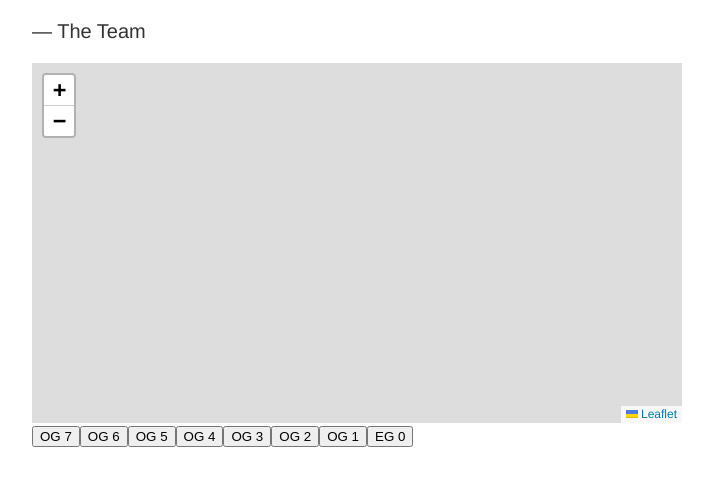
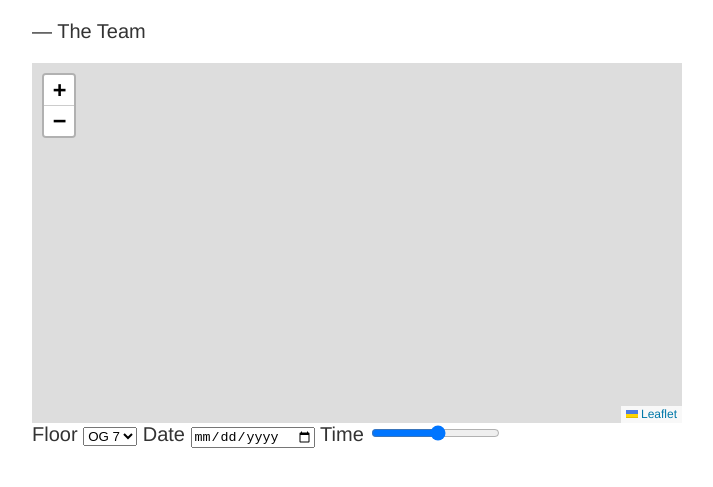
Before and after one commit to iSma/hacking-utopia-2017, a plain HTML site: page www/index.html in a window 1280 px wide. Shown: the part 279-766 px from the top of the page, without its empty margins (283-996 px from the left). Drawn offline with nearby package versions, Linux system fonts and the light colour scheme.

Commit message:
Add polygons

```diff
--- a/www/index.html
+++ b/www/index.html
@@ -22,6 +22,12 @@
         <p>&mdash; The Team</p>
     </div>
     <div id="mymap"></div>
-    <div id="floors"></div>
+    <label for="floorSel">Floor</label>
+    <select id="floorSel" onchange="myFunction()">
+    </select>
+    <label for="dateInput">Date</label>
+    <input id="dateInput" type="date">
+    <label for="timeInput">Time</label>
+    <input id="timeInput" type="range" name="points" min="0" max="23">
 </article>
 <script src="script.js"></script>
--- a/www/script.js
+++ b/www/script.js
@@ -141,15 +141,18 @@ const floors = [{
   "name": "EG 0"
 }]
 
-const foo = document.getElementById("floors");
 floors.forEach((floor) => {
-  const btn = document.createElement("button");
-  const t = document.createTextNode(floor.name);
-  btn.appendChild(t);
-  //Append the element in page (in span).
-  foo.appendChild(btn);
+  var sel = document.getElementById("floorSel");
+  var option = document.createElement("option");
+  option.value = floor.id
+  option.text = floor.name;
+  sel.add(option);
+})
 
-  btn.onclick = () => {
+function myFunction() {
+    var floorSel = document.getElementById("floorSel")
+    var floorId = document.getElementById("floorSel").value;
+    let floor = floors.filter(floor => floor.id == floorId)[0];
     group.clearLayers();
     const tile = L.tileLayer(baseUrl + floor.floorPlans[0].tileLayerUrl, options);
     group.addLayer(tile);
@@ -164,7 +167,64 @@ floors.forEach((floor) => {
       }
     });
 
-    group.addLayer(geoJson);
+    //group.addLayer(geoJson);
+    let polygon100 = L.polygon([
+      [-0.0002255528307, 0.0000617957182],
+      [-0.0002255528307, 0.0002191884127],
+      [-0.00006877488613, 0.0002191884127],
+      [-0.00006877488613, 0.0000617957182],
+    ]).bindPopup("I am 100.");
+    let polygon200 = L.polygon([
+      [-0.0002255528307, 0.0002617957182],
+      [-0.0002255528307, 0.0005191884127],
+      [-0.00006877488613, 0.0005191884127],
+      [-0.00006877488613, 0.0002617957182],
+    ]).bindPopup("I am 200.");
+    let polygon300 = L.polygon([
+      [-0.0002255528307, 0.0005617957182],
+      [-0.0002255528307, 0.0008191884127],
+      [-0.00006877488613, 0.0008191884127],
+      [-0.00006877488613, 0.0005617957182],
+    ]).bindPopup("I am 300.");
+    let polygon400 = L.polygon([
+      [-0.0002255528307, 0.0008617957182],
+      [-0.0002255528307, 0.001219188413],
+      [-0.00006877488613, 0.001219188413],
+      [-0.00006877488613, 0.0008617957182],
+    ]).bindPopup("I am 400.");
+    let polygon800 = L.polygon([
+      [-0.0004105528307, 0.0000617957182],
+      [-0.0004105528307, 0.0004191884127],
+      [-0.0002287748861, 0.0004191884127],
+      [-0.0002287748861, 0.0000617957182],
+    ]).bindPopup("I am 800.");
+    let polygon700 = L.polygon([
+      [-0.0004105528307, 0.0004617957182],
+      [-0.0004105528307, 0.0006991884127],
+      [-0.0002287748861, 0.0006991884127],
+      [-0.0002287748861, 0.0004617957182],
+    ]).bindPopup("I am 700.");
+    let polygon600 = L.polygon([
+      [-0.0004105528307, 0.0007617957182],
+      [-0.0004105528307, 0.0009991884127],
+      [-0.0002287748861, 0.0009991884127],
+      [-0.0002287748861, 0.0007617957182],
+    ]).bindPopup("I am 600.");
+    let polygon500 = L.polygon([
+      [-0.0004105528307, 0.001061795718],
+      [-0.0004105528307, 0.001199188413],
+      [-0.0002287748861, 0.001199188413],
+      [-0.0002287748861, 0.001061795718],
+    ]).bindPopup("I am 500.");
+
+    group.addLayer(polygon100);
+    group.addLayer(polygon200);
+    group.addLayer(polygon300);
+    group.addLayer(polygon400);
+    group.addLayer(polygon500);
+    group.addLayer(polygon600);
+    group.addLayer(polygon700);
+    group.addLayer(polygon800);
+
     map.fitBounds(geoJson.getBounds());
-  };
-});
+}
```
